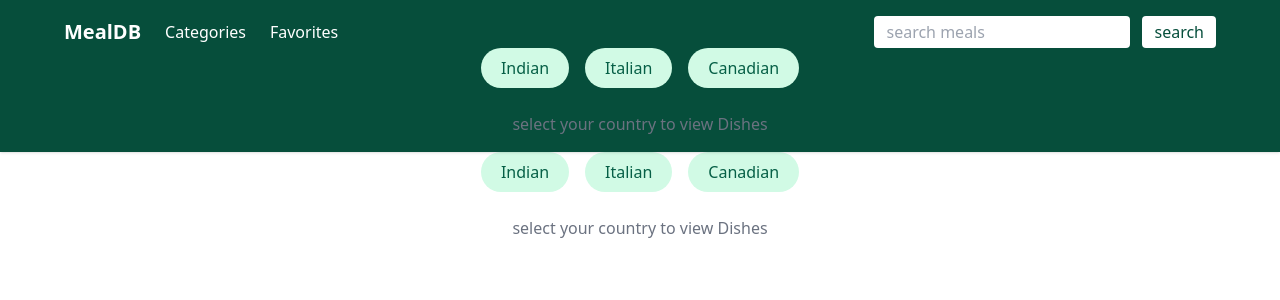
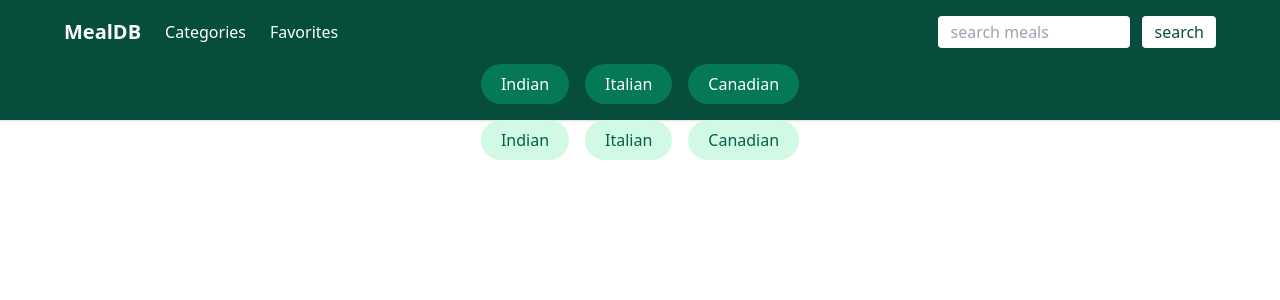
Before and after one commit to thendralarasan/mealdb, a React (Vite) app: page /country in a window 1280 px wide. Shown: the top 300 px of the page. Built offline with nearby package versions, Linux system fonts and the light colour scheme.

Commit message:
updated the country and split responsibilty

```diff
--- a/src/components/Header.jsx
+++ b/src/components/Header.jsx
@@ -1,38 +1,70 @@
 import React, { useState } from 'react'
-import { Link, useNavigate } from 'react-router-dom'
-import Countrymeals from '../pages/Countrymeals';
+import { Link, useNavigate, useSearchParams } from 'react-router-dom'
+
+const countries = [
+  { label: 'Indian', value: 'Indian' },
+  { label: 'Italian', value: 'Italian' },
+  { label: 'Canadian', value: 'Canadian' },
+]
 
 const Header = () => {
-  const [query ,setquery]=useState("");
-  const navigate = useNavigate();
+  const [query, setquery] = useState("")
+  const navigate = useNavigate()
+  const [params] = useSearchParams()
+  const activecountry = params.get("country")
 
-  const handlesearch = (e)=>{
-    e.preventDefault();
-    if(!query.trim())return
-    navigate(`/search?q=${encodeURIComponent(query)}`);
+  const handlesearch = (e) => {
+    e.preventDefault()
+    if (!query.trim()) return
+    navigate(`/search?q=${encodeURIComponent(query)}`)
   }
+
   return (
-  <header className= "bg-emerald-900 text-white p-4 shadow relative z-0 ">
-    <nav className= " max-w-6xl mx-auto flex flex-col sm:flex-row gap-4 items-center justify-between">
-        <div className= " flex items-center gap-6">
-        <Link to="/" className= "text-xl font-bold">MealDB</Link>
-        <Link to="/">Categories</Link>
-        <Link to="/favorites">Favorites</Link>
-              <div className="mt-4 flex justify-center items-center gap-3">
+    <header className="bg-emerald-900 text-white p-4 shadow">
+      <nav className="max-w-6xl mx-auto flex flex-col gap-4">
 
-</div>
+        {/* Top row */}
+        <div className="flex justify-between items-center">
+          <div className="flex items-center gap-6">
+            <Link to="/" className="text-xl font-bold">MealDB</Link>
+            <Link to="/">Categories</Link>
+            <Link to="/favorites">Favorites</Link>
+          </div>
 
+          <form onSubmit={handlesearch} className="flex gap-3">
+            <input
+              type="text"
+              value={query}
+              onChange={(e) => setquery(e.target.value)}
+              className="bg-white px-3 py-1 rounded outline-none text-gray-800 w-48"
+              placeholder="search meals"
+            />
+            <button className="bg-white text-emerald-900 px-3 py-1 rounded">
+              search
+            </button>
+          </form>
         </div>
-        <form onSubmit={handlesearch}className="flex gap-3">
-            <input type="text" value={query} onChange={(e)=>setquery(e.target.value)} className= "bg-white px-3 py-1 rounded outline-none  text-gray-800  w-48 sm:w-64"  placeholder='search meals'/>
-            <button type='sumbit' className="bg-white text-emerald-900 px-3 py-1 rounded hover:bg-gray-100">search</button>
-        </form>
-    </nav>
-    <div className='flex justify-center'>
-      <Countrymeals/>
-    </div>
- </header>
 
+        {/* ✅ Country buttons */}
+        <div className="flex justify-center gap-4">
+          {countries.map(c => (
+            <button
+              key={c.value}
+              onClick={() => navigate(`/?country=${c.value}`)}
+              className={`px-5 py-2 rounded-full font-medium transition
+                ${activecountry === c.value
+                  ? 'bg-white text-emerald-900'
+                  : 'bg-emerald-700 text-white hover:bg-emerald-800'
+                }`}
+            >
+              {c.label}
+            </button>
+          ))}
+        </div>
+
+      </nav>
+    </header>
   )
 }
+
 export default Header
--- a/src/pages/Countrymeals.jsx
+++ b/src/pages/Countrymeals.jsx
@@ -1,59 +1,31 @@
-import React, {  useEffect, useState } from 'react'
-import { fetchmealbyarea } from '../api/mealdb'
-import Mealcart from '../components/Mealcart'
-import LoadingSpinner from '../components/LoadingSpinner'
-import { useNavigate, useSearchParams} from 'react-router-dom'
+import { useNavigate, useSearchParams } from 'react-router-dom'
 
+const countries = [
+  { label: 'Indian', value: 'Indian' },
+  { label: 'Italian', value: 'Italian' },
+  { label: 'Canadian', value: 'Canadian' },
+]
 
-const countries=[
-    { label:" Indian " ,value:"Indian"},
-    {label:" Italian", value:"Italian"},
-    {label:"Canadian" , value:"Canadian"}
-]
 const Countrymeals = () => {
-    const navigate = useNavigate()
-    const [params] = useSearchParams();
+  const navigate = useNavigate()
+  const [params] = useSearchParams()
+  const activecountry = params.get('country')
 
-const activecountry = params.get("country")
-
-     const [meals,setMeals]=useState([])
-     const [loading,setloading]=useState(false)
-
-     useEffect(()=>{
-        if(!activecountry) return
-
-        setloading(true)
-        fetchmealbyarea(activecountry)
-        .then((Response)=> setMeals(Response.data.meals ||[]))
-        .catch(console.log)
-        .finally(()=>setloading(false))
-     },[activecountry])
   return (
-    <div className=' space-y-6'>
-      <div className=' flex justify-center gap-4'>
-        {countries.map((c)=>(
-            <button key={c.value}
-            onClick={()=> navigate(`/?country=${c.value}`)}
-            className={`px-5 py-2 rounded-full font-medium transition ${activecountry === c.value ? "bg-emerald-700 text-white":"bg-emerald-100 text-emerald-800 hover:bg-emerald-200"}`}
-            >
-           {c.label}
-            </button>
-        ))}
-      </div>
-      {loading && <LoadingSpinner/>}
-      {!loading && activecountry && (
-        <>
-        <h3 className='text-xl font-semibold text-center'>{activecountry}Dishes</h3>
-        <div className='grid grid-cols-2 sm:grid-cols-3 md:grid-cols-4 gap-6'> {meals.map(meal=>(
-            <Mealcart key={meal.idMeal} meal={meal}/>
-        ))}</div>
-        </>
-      )}
-      {!activecountry && (
-        <p className='text-center text-gray-500'>
-            select your country to view Dishes
-        </p>
-      )}
+    <div className="flex justify-center gap-4">
+      {countries.map(c => (
+        <button
+          key={c.value}
+          onClick={() => navigate(`/?country=${c.value}`)}
+          className={`px-5 py-2 rounded-full font-medium transition
+            ${activecountry === c.value
+              ? 'bg-emerald-700 text-white'
+              : 'bg-emerald-100 text-emerald-800 hover:bg-emerald-200'
+            }`}
+        >
+          {c.label}
+        </button>
+      ))}
     </div>
   )
 }
--- a/src/pages/Home.jsx
+++ b/src/pages/Home.jsx
@@ -1,42 +1,100 @@
 import { useEffect ,useState} from 'react'
 import LoadingSpinner from '../components/LoadingSpinner';
-import { fetchcategories } from '../api/mealdb';
+import { fetchcategories , fetchmealbyarea} from '../api/mealdb';
 import { Link } from 'react-router-dom';
-
+import Countrymeals from './Countrymeals';
+import { useSearchParams } from 'react-router-dom';
+import Mealcart from'../components/Mealcart';
 
 const Home = () => {
     const [Categories, setcategories] = useState([])
+    const[meals ,setMeals] = useState([])
     const [loading, setloading] = useState(true)
 
+    const [params] = useSearchParams()
+    const activecountry= params.get("country")
+
     useEffect(()=>{
+        if(activecountry)return
+        setloading(true)
         fetchcategories()
-        .then((Response)=>setcategories(Response.data.categories))
-        .catch((err)=>console.log(err) )
-        .finally(()=> {
-         setloading(false);
-        })
-    },[]);
+        .then(Response=>setcategories(Response.data.categories ||[]))
+        .catch(console.log)
+        .finally(()=>
+         setloading(false)
+        )
+    },[activecountry]);
+
+
+     useEffect(()=>{
+        if(!activecountry)return
+        setloading(true)
+        fetchmealbyarea(activecountry)
+        .then(Response=>setMeals(Response.data.meals ||[]))
+        .catch(console.log)
+        .finally(()=>
+         setloading(false)
+        )
+    },[activecountry]);
+
+
+
     if(loading) return <LoadingSpinner/>
       return <div className="max-w-6xl mx-auto p-3 relative z-10 mt-6">
 
-        <div className="text-center mb-10 mt-3">
-            <h1 className="text-2xl md:text-3xl font-semibold text-emerald-900 tracking-tight">Browse meal Categories</h1>
-            <p className='mt-3 text-lg text-gray-500 font-semibold '>discover delicious recipes from around the world</p>
+
+ {activecountry ? (
+        <>
+          <h1 className="text-2xl md:text-3xl font-semibold text-emerald-900 text-center mb-8">
+            {activecountry} Dishes
+          </h1>
+
+          {meals.length === 0 ? (
+            <p className="text-center text-gray-600">No meals found</p>
+          ) : (
+            <div className="grid grid-cols-2 sm:grid-cols-3 md:grid-cols-4 gap-6">
+              {meals.map(meal => (
+                <Mealcart key={meal.idMeal} meal={meal} />
+              ))}
+            </div>
+          )}
+        </>
+      ) : (
+        <>
+
+          <div className="text-center mb-10">
+            <h1 className="text-2xl md:text-3xl font-semibold text-emerald-900 tracking-tight">
+              Browse meal Categories
+            </h1>
+            <p className="mt-3 text-lg text-gray-500 font-semibold">
+              Discover delicious recipes from around the world
+            </p>
             <div className="mt-4 flex justify-center">
-            <div className='h-1 w-24 bg-emerald-600 rounded-full'> </div>
-        </div>
-        </div>
-        <div className= "grid grid-cols-2 sm:grid-cols-3 md:grid-cols-4 gap-4 ">
-        {Categories.map((cat)=>(
-            <Link to={`/category/${cat.strCategory}`} key={cat.idCategory} className="group cursor-pointer">
-                 <img src={cat.strCategoryThumb} alt={cat.strCategory}
-                 className='w-full rounded-lg shadow
-                 group-hover:shadow-xl transition '/>
-                 <p className='mt-2  text-emerald-800 font-medium text-center'>{cat.strCategory}</p>
-            </Link>
-        ))}
-        </div>
+              <div className="h-1 w-24 bg-emerald-600 rounded-full"></div>
+            </div>
+          </div>
 
-     </div>
+          <div className="grid grid-cols-2 sm:grid-cols-3 md:grid-cols-4 gap-4">
+            {Categories.map(cat => (
+              <Link
+                key={cat.idCategory}
+                to={`/category/${encodeURIComponent(cat.strCategory)}`}
+                className="group cursor-pointer"
+              >
+                <img
+                  src={cat.strCategoryThumb}
+                  alt={cat.strCategory}
+                  className="w-full rounded-lg shadow group-hover:shadow-xl transition"
+                />
+                <p className="mt-2 text-emerald-800 font-medium text-center">
+                  {cat.strCategory}
+                </p>
+              </Link>
+            ))}
+          </div>
+        </>
+      )}
+    </div>
+
 }
 export default Home
```
